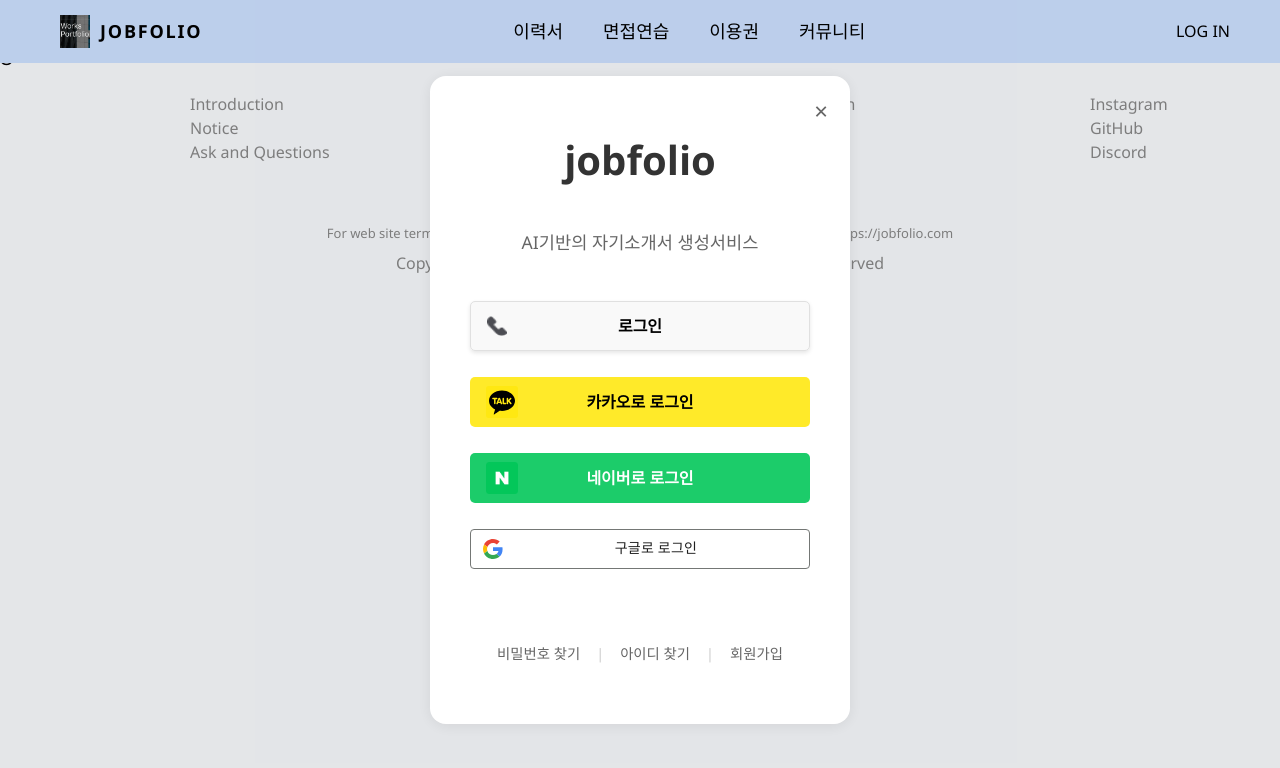
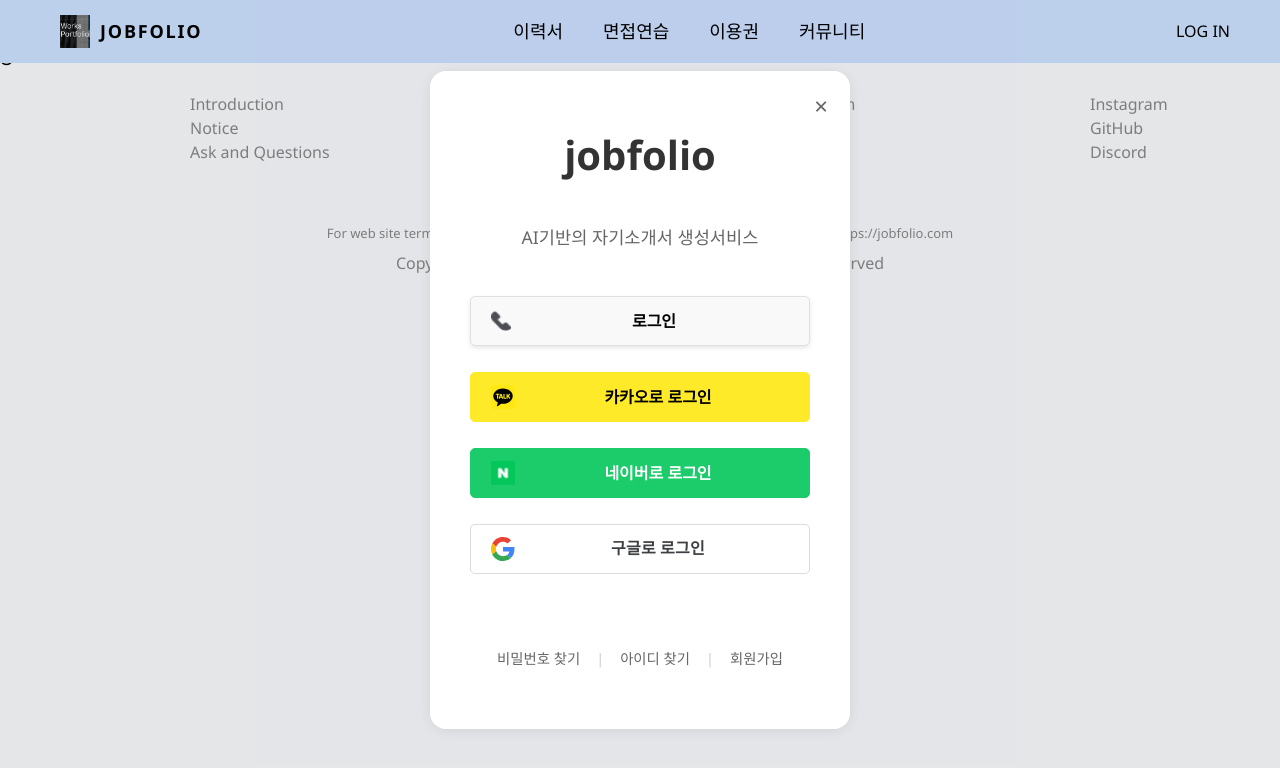
Before and after one commit to JobFolioProject/JobFolio, a React (Create React App) app in the folder react-project/: page /login in a window 1280 px wide. Shown: the top 768 px of the page. Built offline with nearby package versions, Linux system fonts and the light colour scheme; no server answers; the HTML template or start-up script is replaced by a standard one.

Commit message:
소셜로그인,회원가입 끝

```diff
--- a/react-project/src/css/user/join/join.css
+++ b/react-project/src/css/user/join/join.css
@@ -48,50 +48,72 @@
   width: 100%;
 }
 
+/* 🔥 모든 로그인 버튼 공통 스타일 - 크기 통일 */
 .login-btn {
   width: 100%;
-  height: 50px;
+  height: 50px; /* 모든 버튼 동일한 높이 */
   border: none;
   border-radius: 5px;
   cursor: pointer;
   display: flex;
   align-items: center;
+  justify-content: center; /* 중앙 정렬 */
   padding: 0 20px;
   margin-bottom: 10px;
   font-size: 16px;
   position: relative;
+  box-sizing: border-box; /* 패딩 포함한 크기 계산 */
+  transition: all 0.2s ease;
 }
 
 .login-btn img {
-  width: 32px;
-  height: 32px;
-  margin-right: 10px;
-  position: absolute;
-  left: 16px;
+  width: 24px; /* 아이콘 크기 통일 */
+  height: 24px;
+  margin-right: 12px;
+  flex-shrink: 0; /* 아이콘 크기 고정 */
 }
 
 .login-text {
-  width: 100%;
+  flex: 1;
   text-align: center;
   font-weight: bold;
 }
 
+/* 카카오 로그인 버튼 */
 .kakao-login {
   background-color: #ffea29;
   color: #000000;
+  border: 1px solid #ffea29;
 }
 
+.kakao-login:hover {
+  background-color: #ffe812;
+  transform: translateY(-2px);
+}
+
+/* 네이버 로그인 버튼 */
 .naver-login {
   background-color: #1ccc6a;
   color: #ffffff;
+  border: 1px solid #1ccc6a;
 }
 
+.naver-login:hover {
+  background-color: #17b85d;
+  transform: translateY(-2px);
+}
+
+/* 로컬 로그인 버튼 */
 .user-login {
   background-color: #f2f3f377;
   color: #000000;
-  justify-content: center;
   border: 1px solid #e0e0e0;
   box-shadow: 0 2px 4px rgba(0, 0, 0, 0.1);
+}
+
+.user-login:hover {
+  background-color: #e8e9ea;
+  transform: translateY(-2px);
 }
 
 .user-login img {
@@ -100,11 +122,124 @@
   margin-right: 8px;
 }
 
-.login-btn:hover {
-  opacity: 0.9;
-  transform: translateY(-2px);
+/* 🔥 구글 로그인 버튼 - 다른 버튼과 크기 맞춤 */
+.login-btn.gsi-material-button {
+  /* 기본 login-btn 스타일 상속하면서 구글 스타일 적용 */
+  width: 100% !important;
+  height: 50px !important; /* 다른 버튼과 동일한 높이 */
+  padding: 0 20px !important;
+  margin-bottom: 10px !important;
+  box-sizing: border-box !important;
+
+  /* 구글 공식 스타일 */
+  -moz-user-select: none;
+  -webkit-user-select: none;
+  -ms-user-select: none;
+  -webkit-appearance: none;
+  background-color: white !important;
+  background-image: none;
+  border: 1px solid #dadce0 !important;
+  border-radius: 5px !important; /* 다른 버튼과 동일한 border-radius */
+  color: #3c4043 !important;
+  cursor: pointer;
+  font-family: 'Roboto', arial, sans-serif !important;
+  font-size: 16px !important; /* 다른 버튼과 동일한 폰트 크기 */
+  font-weight: bold !important; /* 다른 버튼과 동일한 폰트 굵기 */
+  letter-spacing: 0.25px;
+  outline: none;
+  overflow: hidden;
+  position: relative;
+  text-align: center;
+  transition: all 0.2s ease !important;
+  vertical-align: middle;
+  white-space: nowrap;
+  display: flex !important;
+  align-items: center !important;
+  justify-content: center !important;
 }
 
+/* 구글 버튼 내부 컨테이너 */
+.login-btn.gsi-material-button .gsi-material-button-content-wrapper {
+  display: flex !important;
+  align-items: center !important;
+  justify-content: center !important;
+  flex-direction: row !important;
+  flex-wrap: nowrap !important;
+  height: 100% !important;
+  width: 100% !important;
+  position: relative;
+}
+
+/* 구글 아이콘 */
+.login-btn.gsi-material-button .gsi-material-button-icon {
+  height: 24px !important; /* 다른 버튼 아이콘과 동일한 크기 */
+  width: 24px !important;
+  min-width: 24px !important;
+  margin-right: 12px !important;
+  flex-shrink: 0;
+}
+
+/* 구글 버튼 텍스트 */
+.login-btn.gsi-material-button .gsi-material-button-contents {
+  flex: 1;
+  text-align: center;
+  font-family: 'Roboto', arial, sans-serif !important;
+  font-weight: bold !important; /* 다른 버튼과 동일한 굵기 */
+  font-size: 16px !important; /* 다른 버튼과 동일한 크기 */
+  color: #3c4043 !important;
+  overflow: hidden;
+  text-overflow: ellipsis;
+  vertical-align: top;
+}
+
+/* 구글 버튼 상태 레이어 */
+.login-btn.gsi-material-button .gsi-material-button-state {
+  transition: opacity .218s;
+  bottom: 0;
+  left: 0;
+  opacity: 0;
+  position: absolute;
+  right: 0;
+  top: 0;
+  border-radius: 5px;
+}
+
+/* 구글 버튼 hover 효과 - 다른 버튼과 통일 */
+.login-btn.gsi-material-button:not(:disabled):hover {
+  background-color: #f8f9fa !important;
+  border-color: #dadce0 !important;
+  transform: translateY(-2px) !important;
+  box-shadow: 0 4px 8px rgba(0, 0, 0, 0.15) !important;
+}
+
+.login-btn.gsi-material-button:not(:disabled):hover .gsi-material-button-state {
+  background-color: #303030;
+  opacity: 8%;
+}
+
+/* 구글 버튼 active/focus 상태 */
+.login-btn.gsi-material-button:not(:disabled):active .gsi-material-button-state,
+.login-btn.gsi-material-button:not(:disabled):focus .gsi-material-button-state {
+  background-color: #303030;
+  opacity: 12%;
+}
+
+/* 비활성화 상태 */
+.login-btn.gsi-material-button:disabled {
+  cursor: default;
+  background-color: #ffffff61 !important;
+  border-color: #1f1f1f1f !important;
+}
+
+.login-btn.gsi-material-button:disabled .gsi-material-button-contents {
+  opacity: 38%;
+}
+
+.login-btn.gsi-material-button:disabled .gsi-material-button-icon {
+  opacity: 38%;
+}
+
+/* 로그인 링크 */
 .login-links {
   display: flex;
   gap: 1rem;
@@ -126,6 +261,7 @@
   cursor: default;
 }
 
+/* 닫기 버튼 */
 .close-button {
   position: absolute;
   top: 1rem;
@@ -141,6 +277,7 @@
   color: #333;
 }
 
+/* 로그인 폼 모달 */
 .login-form-modal {
   background: #fff;
   border-radius: 16px;
@@ -151,108 +288,3 @@
   position: relative;
   text-align: center;
 }
-
-/* 구글 로그인 버튼 부분 */
-.gsi-material-button {
-  -moz-user-select: none;
-  -webkit-user-select: none;
-  -ms-user-select: none;
-  -webkit-appearance: none;
-  background-color: WHITE;
-  background-image: none;
-  border: 1px solid #747775;
-  -webkit-border-radius: 4px;
-  border-radius: 4px;
-  -webkit-box-sizing: border-box;
-  box-sizing: border-box;
-  color: #1f1f1f;
-  cursor: pointer;
-  font-family: 'Roboto', arial, sans-serif;
-  font-size: 14px;
-  height: 40px;
-  letter-spacing: 0.25px;
-  outline: none;
-  overflow: hidden;
-  padding: 0 12px;
-  position: relative;
-  text-align: center;
-  -webkit-transition: background-color .218s, border-color .218s, box-shadow .218s;
-  transition: background-color .218s, border-color .218s, box-shadow .218s;
-  vertical-align: middle;
-  white-space: nowrap;
-  width: auto;
-  max-width: 400px;
-  min-width: min-content;
-}
-
-.gsi-material-button .gsi-material-button-icon {
-  height: 20px;
-  margin-right: 12px;
-  min-width: 20px;
-  width: 20px;
-}
-
-.gsi-material-button .gsi-material-button-content-wrapper {
-  -webkit-align-items: center;
-  align-items: center;
-  display: flex;
-  -webkit-flex-direction: row;
-  flex-direction: row;
-  -webkit-flex-wrap: nowrap;
-  flex-wrap: nowrap;
-  height: 100%;
-  justify-content: space-between;
-  position: relative;
-  width: 100%;
-}
-
-.gsi-material-button .gsi-material-button-contents {
-  -webkit-flex-grow: 1;
-  flex-grow: 1;
-  font-family: 'Roboto', arial, sans-serif;
-  font-weight: 500;
-  overflow: hidden;
-  text-overflow: ellipsis;
-  vertical-align: top;
-}
-
-.gsi-material-button .gsi-material-button-state {
-  -webkit-transition: opacity .218s;
-  transition: opacity .218s;
-  bottom: 0;
-  left: 0;
-  opacity: 0;
-  position: absolute;
-  right: 0;
-  top: 0;
-}
-
-.gsi-material-button:disabled {
-  cursor: default;
-  background-color: #ffffff61;
-  border-color: #1f1f1f1f;
-}
-
-.gsi-material-button:disabled .gsi-material-button-contents {
-  opacity: 38%;
-}
-
-.gsi-material-button:disabled .gsi-material-button-icon {
-  opacity: 38%;
-}
-
-.gsi-material-button:not(:disabled):active .gsi-material-button-state,
-.gsi-material-button:not(:disabled):focus .gsi-material-button-state {
-  background-color: #303030;
-  opacity: 12%;
-}
-
-.gsi-material-button:not(:disabled):hover {
-  -webkit-box-shadow: 0 1px 2px 0 rgba(60, 64, 67, .30), 0 1px 3px 1px rgba(60, 64, 67, .15);
-  box-shadow: 0 1px 2px 0 rgba(60, 64, 67, .30), 0 1px 3px 1px rgba(60, 64, 67, .15);
-}
-
-.gsi-material-button:not(:disabled):hover .gsi-material-button-state {
-  background-color: #303030;
-  opacity: 8%;
-}
```
